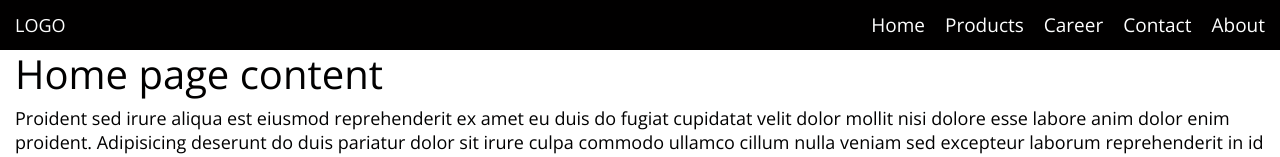
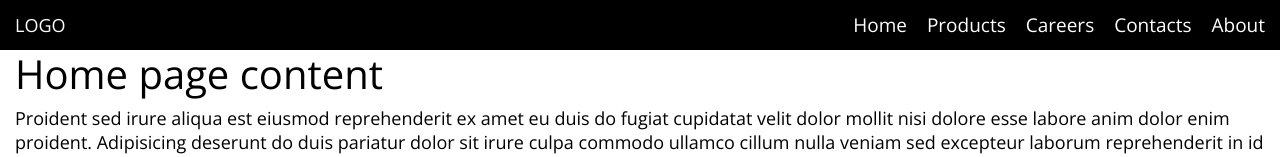
Before and after one commit to lekegitrepo/simple-react-web, a React (Create React App) app: page / in a window 1280 px wide. Shown: the top 157 px of the page. Built offline with nearby package versions, Linux system fonts and the light colour scheme.

Commit message:
add links to the menu items

```diff
--- a/src/components/headerComponent/header.js
+++ b/src/components/headerComponent/header.js
@@ -1,4 +1,5 @@
 import React from 'react';
+import {Link} from 'react-router-dom';
 
 class Header extends React.Component {
   render () {
@@ -7,11 +8,13 @@
         <div className='logo'> LOGO </div>
         <nav>
           <ul>
-            <li className='first'><a href='#'>Home</a></li>
-            <li><a href='#'>Products</a></li>
-            <li><a href='#'>Career</a></li>
-            <li><a href='#'>Contact</a></li>
-            <li className='last'><a href='#'>About</a></li>
+            <li className='first'><Link to='/'> Home </Link></li>
+            <li>
+              <Link to='/Products'> Products </Link>
+            </li>
+            <li><Link to='/Careers'> Careers </Link></li>
+            <li><Link to='/Contacts'> Contacts </Link></li>
+            <li className='last'><Link to='/About'> About </Link></li>
           </ul>
         </nav>
       </header>
```
